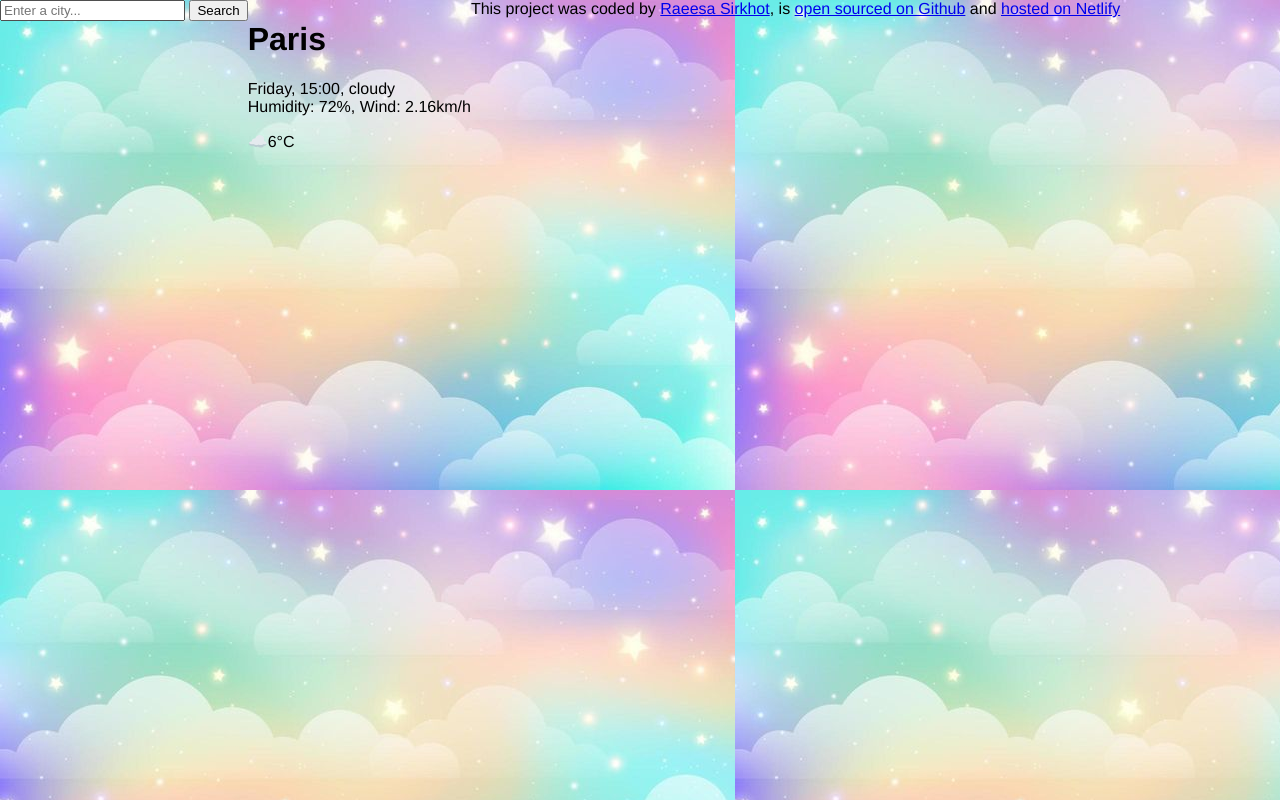
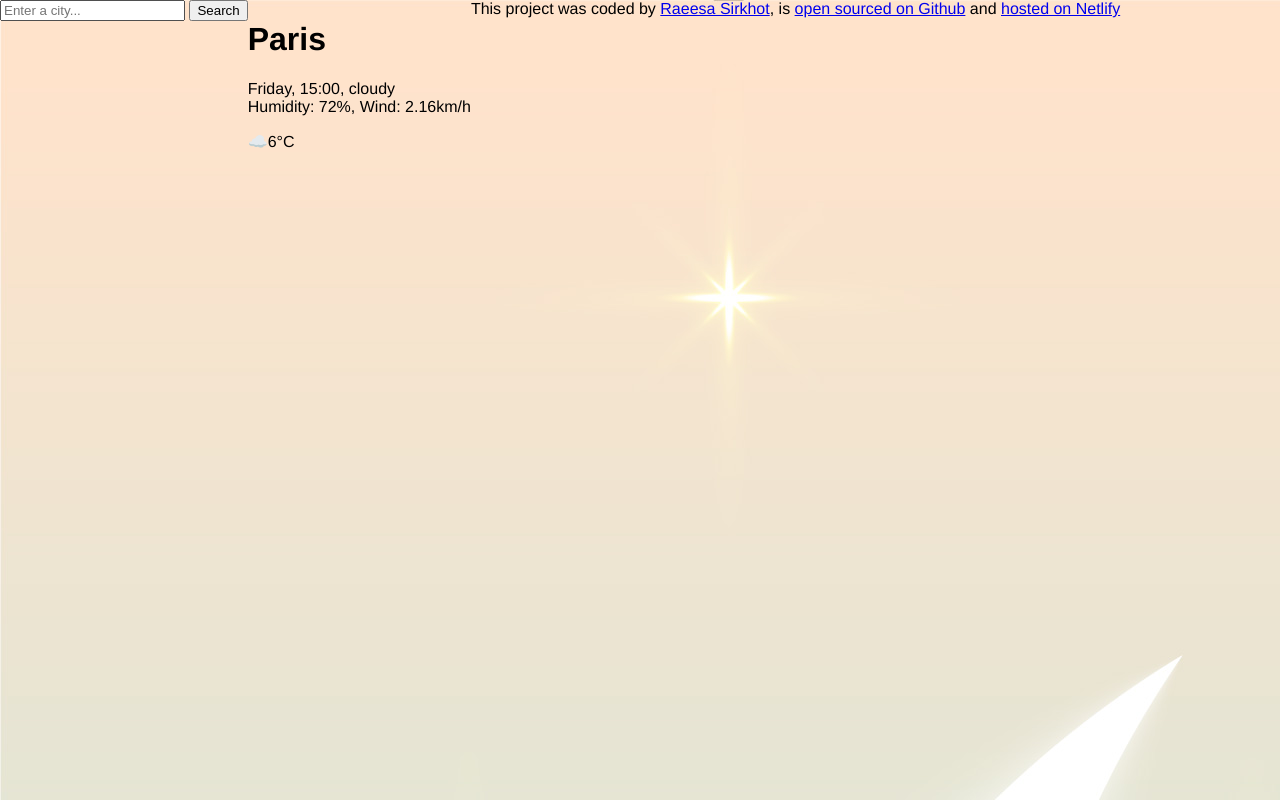
Before and after one commit to RaeesaSirkhot/weather-app, a plain HTML site: page index.html in a window 1280 px wide. Drawn offline with Linux system fonts and the light colour scheme.

Commit message:
Added background image

```diff
--- a/style.css
+++ b/style.css
@@ -2,6 +2,6 @@ body {
   font-family: "Franklin Gothic Medium", "Arial Narrow", Arial, sans-serif;
   margin: 0;
   display: flex;
-  background: url("weather background.jpg");
+  background: url("26917.jpg");
   background-repeat: none;
 }
```
Also changed, not shown: 26917.jpg (added), weather background.jpg (deleted).
